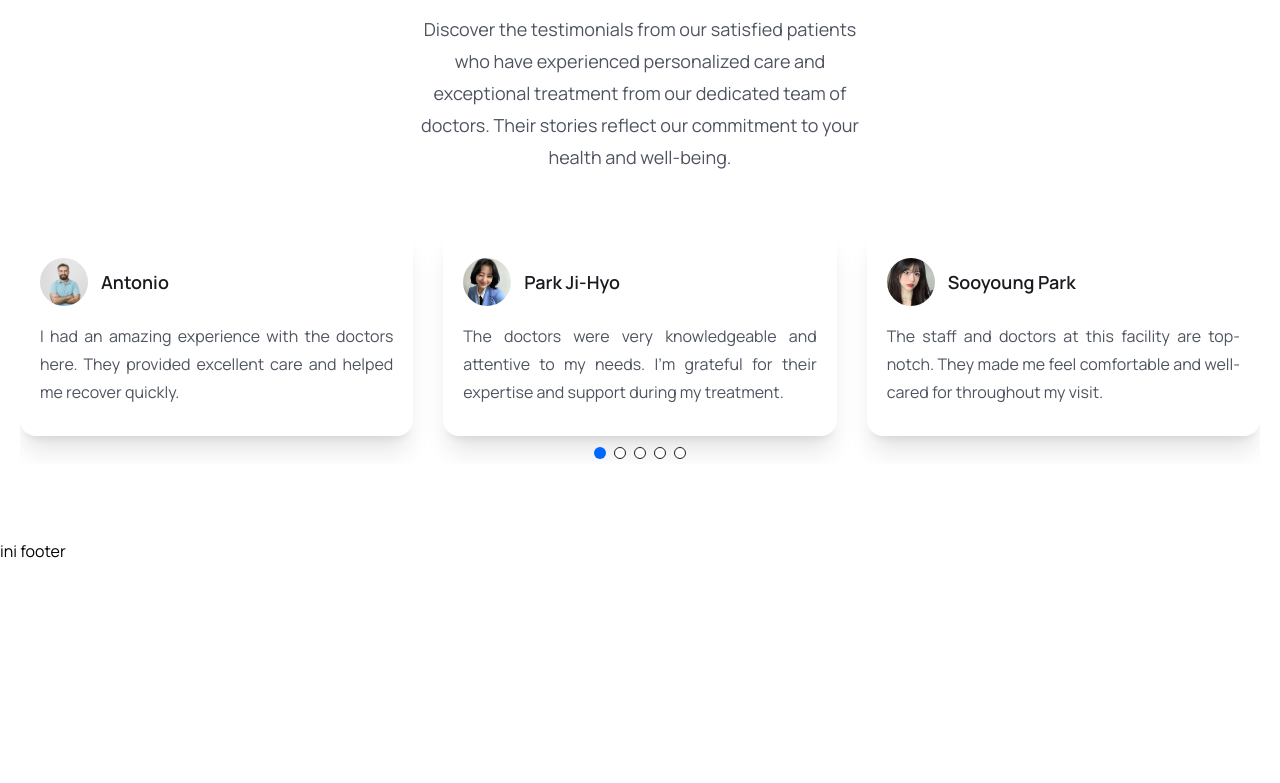
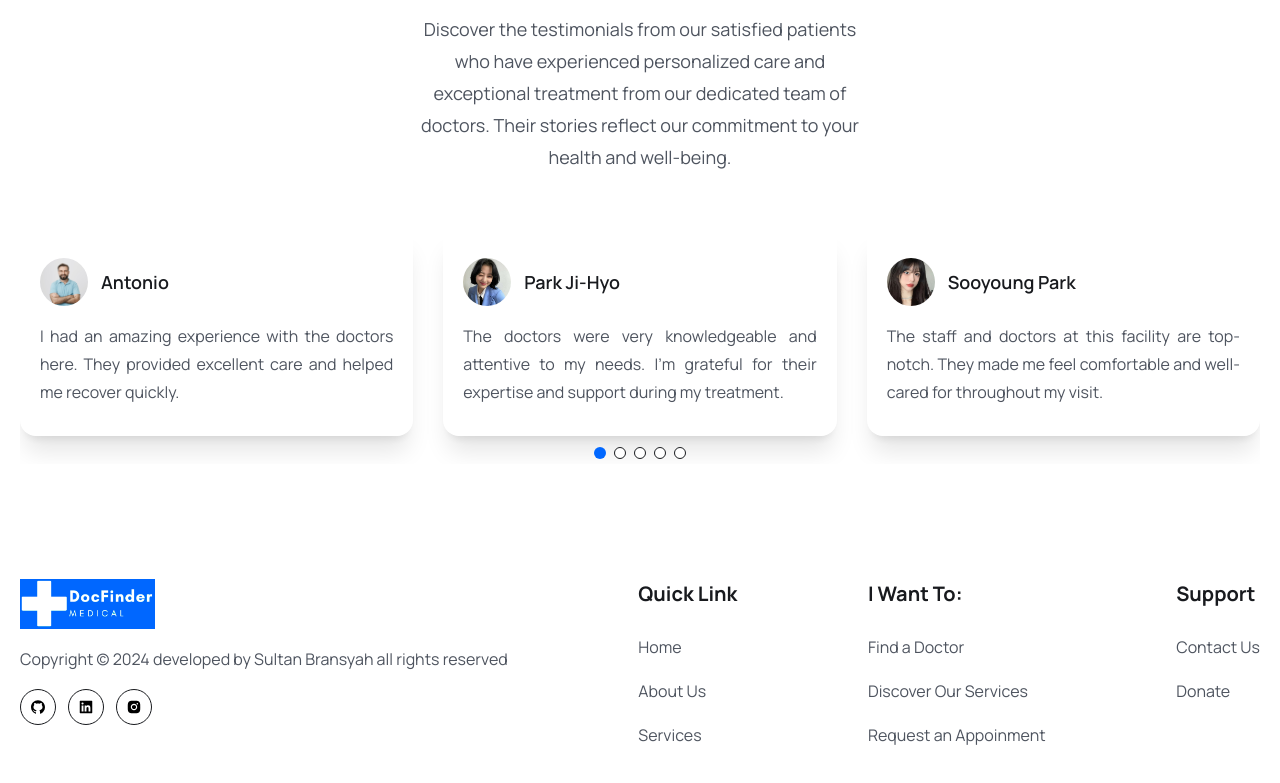
Before and after one commit to bransyahtan/DocFinder, a React (Vite) app in the folder FE_DocFinder/: page / in a window 1280 px wide. Shown: the part 7182-7965 px from the top of the page. Before the commit the page ends 7745 px from the top, so only its background shows below. Built offline with nearby package versions, Linux system fonts and the light colour scheme.

Commit message:
completed footer and home page

```diff
--- a/FE_DocFinder/src/components/common/Footer.jsx
+++ b/FE_DocFinder/src/components/common/Footer.jsx
@@ -1,7 +1,144 @@
+import { Link } from "react-router-dom";
+import logo from "../../assets/images/logo.png";
+import { AiFillLinkedin, AiFillGithub, AiFillInstagram } from "react-icons/ai";
+
+const socialLinks = [
+  {
+    path: "https://github.com/bransyahtan",
+    icon: <AiFillGithub className="group-hover:text-white w-4 h-5" />,
+  },
+  {
+    path: "https://www.linkedin.com/in/bransyahtan",
+    icon: <AiFillLinkedin className="group-hover:text-white w-4 h-5" />,
+  },
+  {
+    path: "https://www.instagram.com/bransyatan",
+    icon: <AiFillInstagram className="group-hover:text-white w-4 h-5" />,
+  },
+];
+
+const quickLink1 = [
+  {
+    path: "/",
+    display: "Home",
+  },
+  {
+    path: "/",
+    display: "About Us",
+  },
+  {
+    path: "/services",
+    display: "Services",
+  },
+];
+
+const quickLink2 = [
+  {
+    path: "/doctors",
+    display: "Find a Doctor",
+  },
+  {
+    path: "/services",
+    display: "Discover Our Services",
+  },
+  {
+    path: "/",
+    display: "Request an Appoinment",
+  },
+];
+
+const quickLink3 = [
+  {
+    path: "/contact",
+    display: "Contact Us",
+  },
+  {
+    path: "/",
+    display: "Donate",
+  },
+];
+
 export const Footer = () => {
+  const year = new Date().getFullYear();
   return (
-    <div>
-      <p>ini footer</p>
-    </div>
+    <footer className="pb-16 pt-10">
+      <div className="container">
+        <div className="flex justify-between flex-col md:flex-row flex-wrap gap-[30px]">
+          <div>
+            <img src={logo} alt="logo" height={35} width={135} />
+            <p className="text-base leading-7 mt-4 text-textColor font-normal text-justify">
+              Copyright &copy; {year} developed by Sultan Bransyah all rights
+              reserved
+            </p>
+            <div className="flex items-center gap-3 mt-4">
+              {socialLinks.map((link, index) => (
+                <Link
+                  to={link.path}
+                  key={index}
+                  className="w-9 h-9 border border-solid border-[#181A1E]
+                rounded-full flex items-center justify-center group hover:bg-primaryColor hover:border-none"
+                >
+                  {link.icon}
+                </Link>
+              ))}
+            </div>
+          </div>
+
+          <div>
+            <h2 className="text-[20px] leading-[30px] font-[700] mb-6 text-headingColor">
+              Quick Link
+            </h2>
+            <ul>
+              {quickLink1.map((item, index) => (
+                <li key={index} className="mb-4">
+                  <Link
+                    to={item.path}
+                    className="text-[16px] leading-7 font-[400] text-textColor"
+                  >
+                    {item.display}
+                  </Link>
+                </li>
+              ))}
+            </ul>
+          </div>
+
+          <div>
+            <h2 className="text-[20px] leading-[30px] font-[700] mb-6 text-headingColor">
+              I Want To:
+            </h2>
+            <ul>
+              {quickLink2.map((item, index) => (
+                <li key={index} className="mb-4">
+                  <Link
+                    to={item.path}
+                    className="text-[16px] leading-7 font-[400] text-textColor"
+                  >
+                    {item.display}
+                  </Link>
+                </li>
+              ))}
+            </ul>
+          </div>
+
+          <div>
+            <h2 className="text-[20px] leading-[30px] font-[700] mb-6 text-headingColor">
+              Support
+            </h2>
+            <ul>
+              {quickLink3.map((item, index) => (
+                <li key={index} className="mb-4">
+                  <Link
+                    to={item.path}
+                    className="text-[16px] leading-7 font-[400] text-textColor"
+                  >
+                    {item.display}
+                  </Link>
+                </li>
+              ))}
+            </ul>
+          </div>
+        </div>
+      </div>
+    </footer>
   );
 };
```
